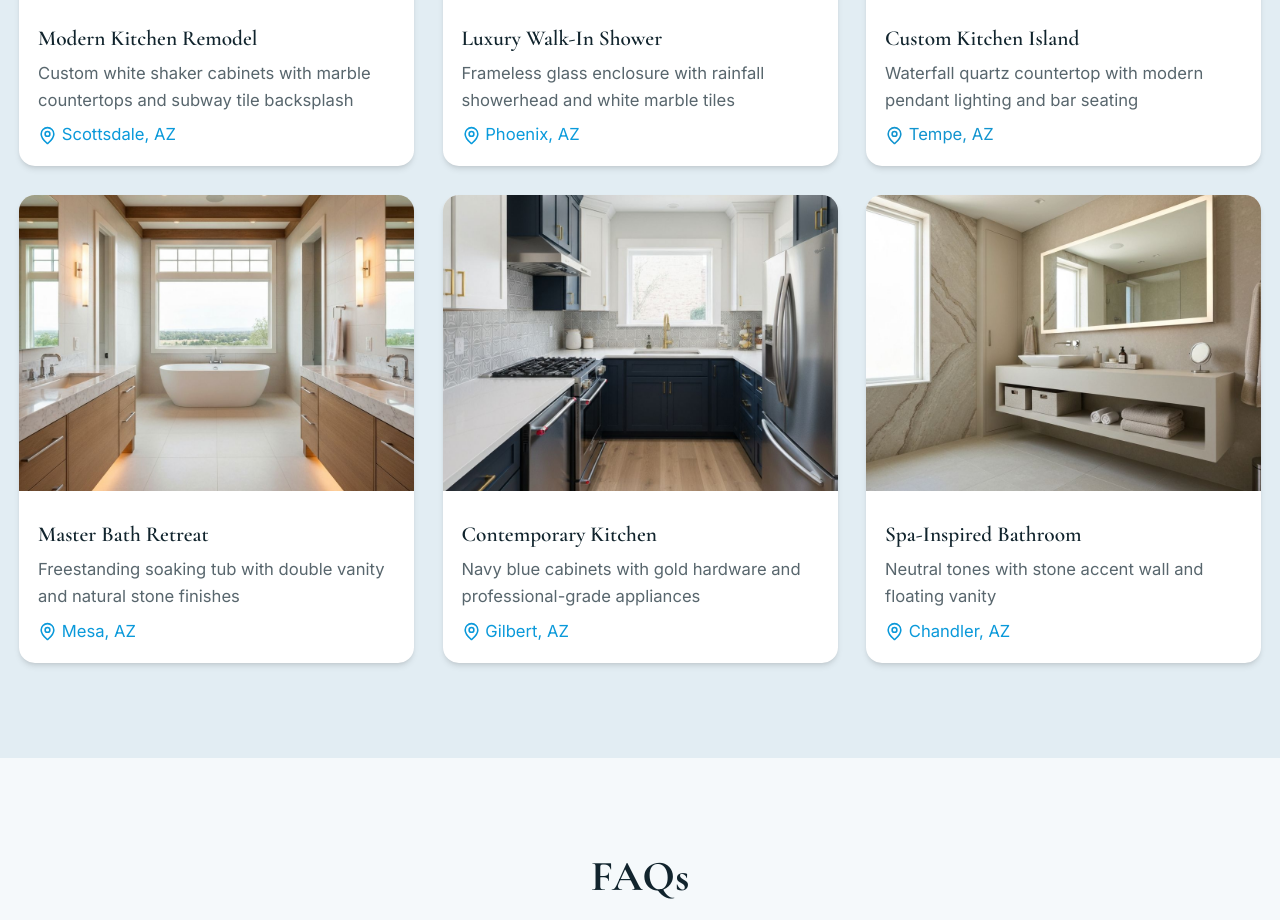
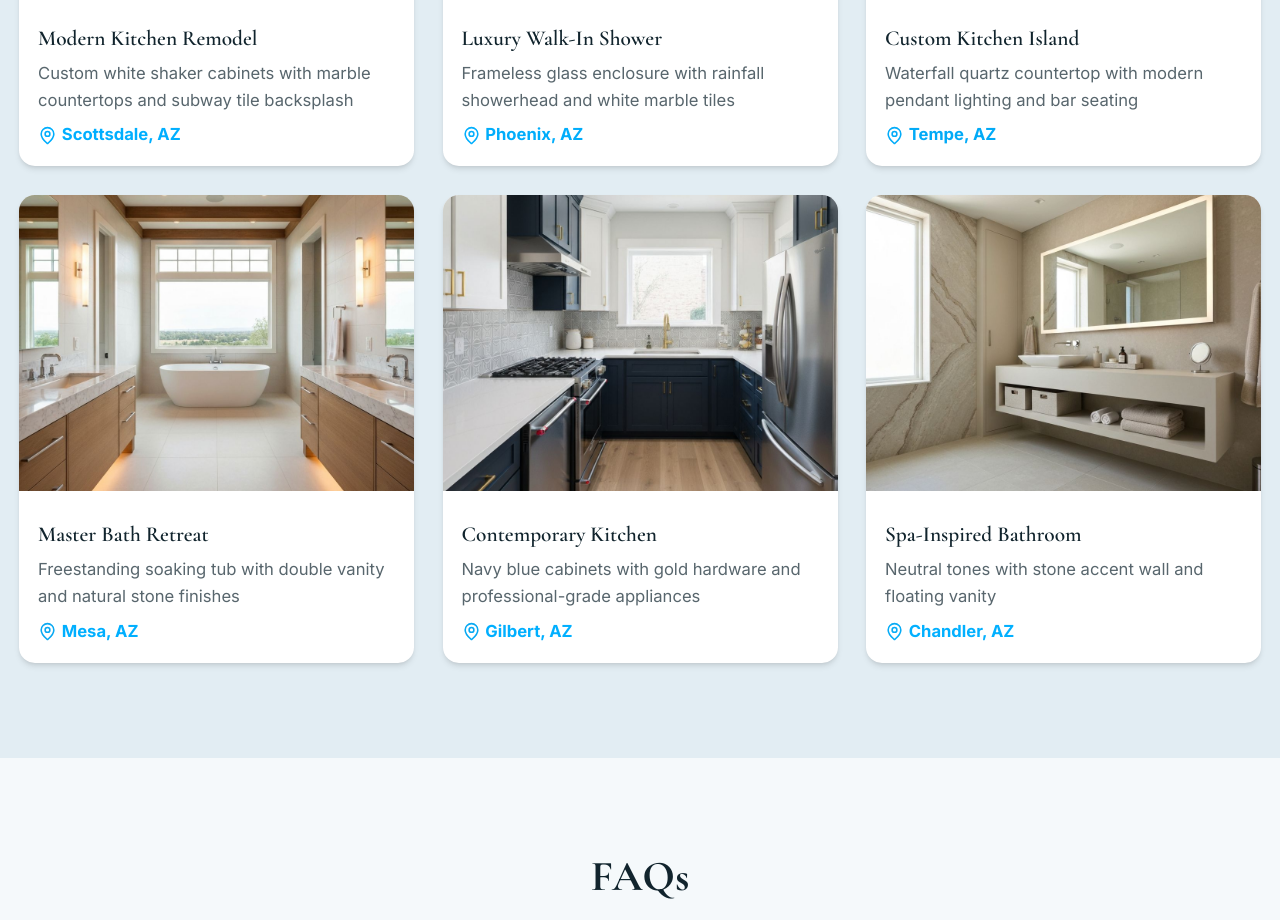
Before and after one commit to Fbet590/CVPi-Kitchens-2.0, a Next.js app: page / in a window 1280 px wide. Shown: the part 4420-5340 px from the top of the page. Built offline with nearby package versions, Linux system fonts and the light colour scheme.

Commit message:
feat: update city color codes and styles for Gallery component
Co-authored-by: Fbet590 <271462897+Fbet590@users.noreply.github.com>

```diff
--- a/components/landing/gallery.tsx
+++ b/components/landing/gallery.tsx
@@ -104,9 +104,23 @@ export function Gallery() {
                 <p className="text-muted-foreground text-sm mb-2 leading-relaxed">
                   {image.description}
                 </p>
-                <div className="flex items-center gap-1 text-sm" style={{ color: image.city === 'Scottsdale, AZ' ? '#0a99da' : image.city === 'Phoenix, AZ' ? '#0a9bdc' : image.city === 'Tempe, AZ' ? '#1194cf' : '#0a99da' }}>
-                  <MapPin className="w-4 h-4" />
-                  <span>{image.city}</span>
+                <div className="flex items-center gap-1 text-sm" style={{
+                  color: image.city === 'Scottsdale, AZ' ? '#00afff' :
+                         image.city === 'Phoenix, AZ' ? '#00adfb' :
+                         image.city === 'Tempe, AZ' ? '#01aaf7' :
+                         image.city === 'Mesa, AZ' ? '#00afff' :
+                         image.city === 'Gilbert, AZ' ? '#00afff' :
+                         image.city === 'Chandler, AZ' ? '#02b0ff' : '#00afff'
+                }}>
+                  <MapPin className="w-4 h-4" style={{
+                    color: image.city === 'Scottsdale, AZ' ? '#00aefd' :
+                           image.city === 'Phoenix, AZ' ? '#03affd' :
+                           image.city === 'Tempe, AZ' ? '#03acf9' :
+                           image.city === 'Mesa, AZ' ? '#0aa9f2' :
+                           image.city === 'Gilbert, AZ' ? '#08a9f2' :
+                           image.city === 'Chandler, AZ' ? '#08acf6' : '#00aefd'
+                  }} />
+                  <span style={{ fontWeight: '700' }}>{image.city}</span>
                 </div>
               </div>
             </div>
```
